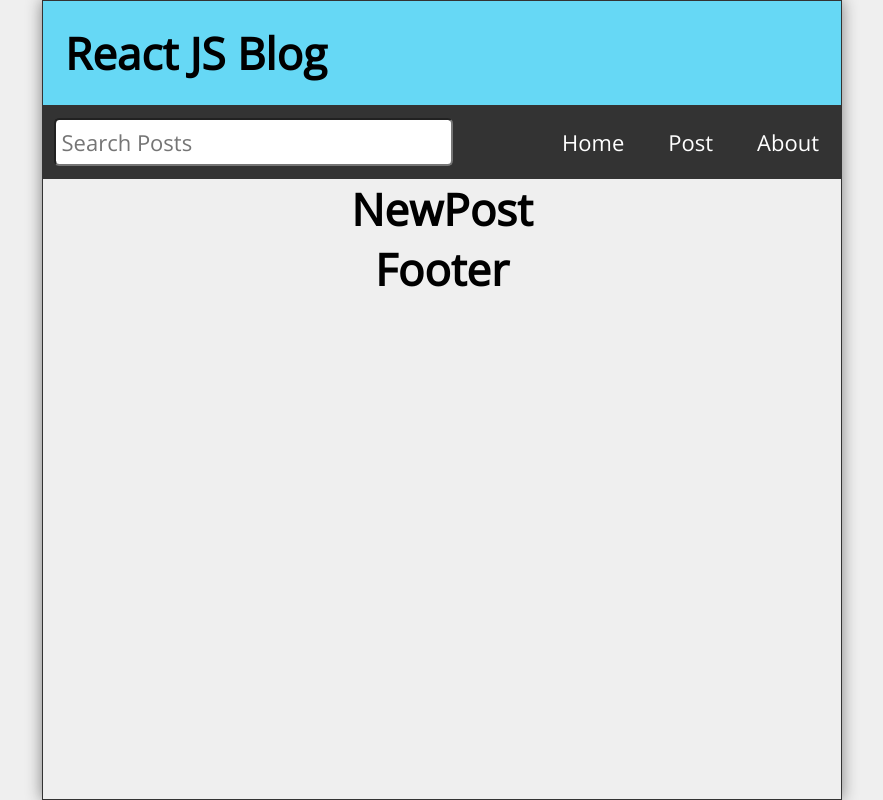
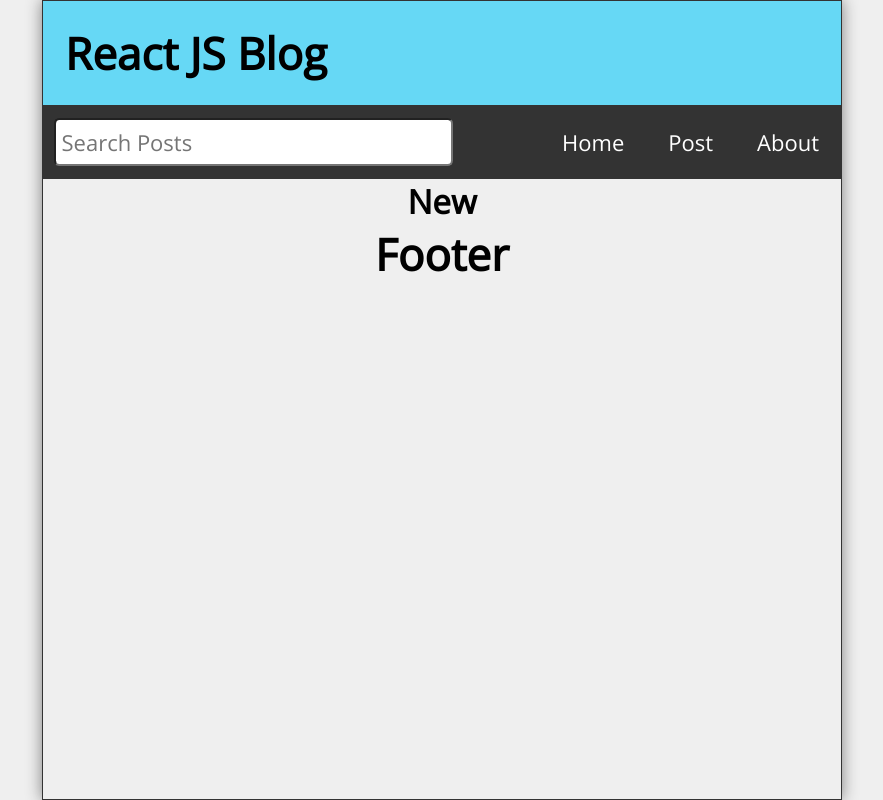
Before and after one commit to Ellsk/Blog-App, a React (Create React App) app: page /posts in a window 1280 px wide. Shown: the whole page, without its empty margins (198-1081 px from the left). Built offline with nearby package versions, Linux system fonts and the light colour scheme.

Commit message:
HandleDelete function added

```diff
--- a/src/App.js
+++ b/src/App.js
@@ -7,11 +7,13 @@ import Missing from "./Missing";
 import Nav from "./Nav";
 import NewPost from "./NewPost";
 import PostPage from "./PostPage";
-import { Routes, Route, useHistory } from "react-router-dom";
+import { Routes, Route, useNavigate } from "react-router-dom";
 
 
 function App() {
   const [search, setSearch] = useState('')
+  const [searchResult, setSearchResult] = useState([]);
+  const history = useNavigate();
   const [posts, setPosts] = useState([
     {
       id: 1,
@@ -42,7 +44,7 @@ function App() {
   const handleDelete = (id) => {
     const postsList = posts.filter(post=> post.id !== id);
     setPosts(postsList);
-
+    history('/');
   }
   return (
     <div className="App">
--- a/src/NewPost.js
+++ b/src/NewPost.js
@@ -3,7 +3,7 @@ import React from 'react'
 const NewPost = () => {
   return (
     <main>
-        <h1> NewPost </h1>
+        <h2> New </h2>
     </main>
   )
 }
```
